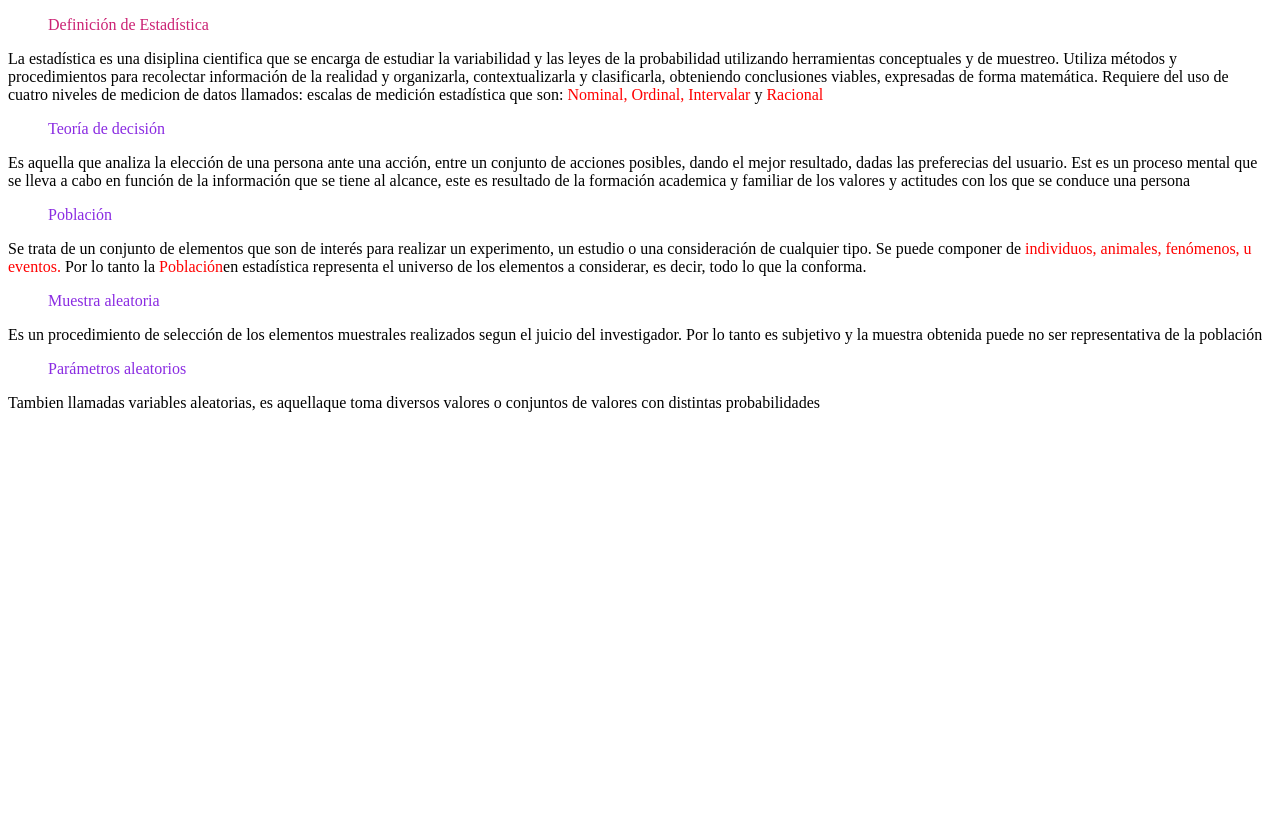
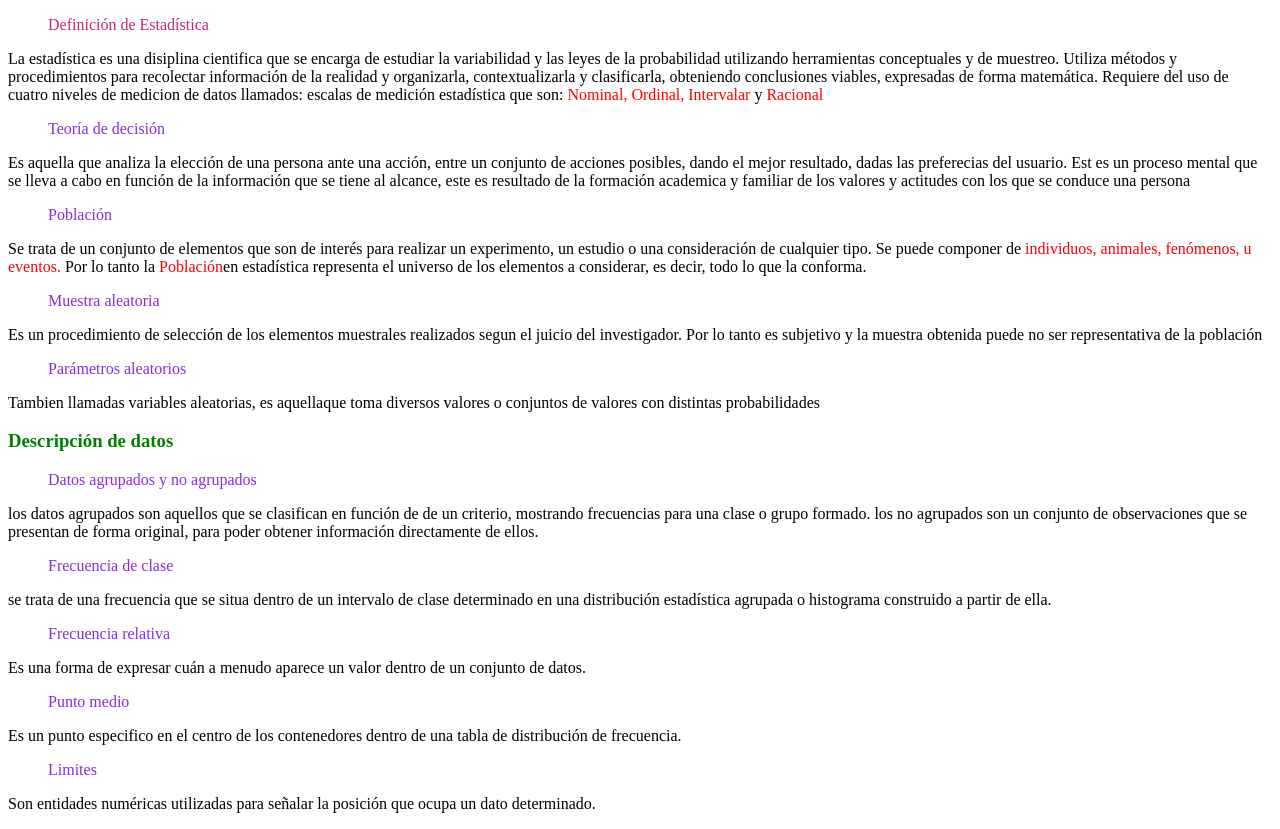
Before and after one commit to ignaciomal/TemarioPE, a plain HTML site: page index.html in a window 1280 px wide. Shown: the part 105-934 px from the top of the page. Before the commit the page ends 800 px from the top, so only its background shows below. Drawn offline with Linux system fonts and the light colour scheme.

Commit message:
Se agrego la definion de los subtemas de del apartado 1.2
Signed-off-by: irvingolguim@gmail.com <230110716@itsoeh.edu.mx>

```diff
--- a/index.html
+++ b/index.html
@@ -32,6 +32,24 @@
    <ul style="color: blueviolet;">Parámetros aleatorios</ul>
    <p>Tambien llamadas variables aleatorias, es aquellaque toma diversos valores o conjuntos de valores con distintas probabilidades</p>
 
+   <h3 style="color:green;">Descripción de datos</h3>
+
+   <ul style="color: blueviolet;">Datos agrupados y no agrupados</ul>
+   <p>los datos agrupados son aquellos que se clasifican en función de de un criterio, mostrando frecuencias para una clase o grupo formado. los no agrupados son un conjunto de observaciones que se presentan de forma original, para poder obtener información directamente de ellos.</p>
+
+   <ul style="color: blueviolet;">Frecuencia de clase</ul>
+   <p>se trata de una frecuencia que se situa dentro de un intervalo de clase determinado en una distribución estadística agrupada o histograma construido a partir de ella.</p>
+
+   <ul style="color: blueviolet;">Frecuencia relativa</ul>
+   <p>Es una forma de expresar cuán a menudo aparece un valor dentro de un conjunto de datos.</p>
+
+   <ul style="color: blueviolet;">Punto medio</ul>
+   <p>Es un punto especifico en el centro de los contenedores dentro de una tabla de distribución de frecuencia.</p>
+
+   <ul style="color: blueviolet;">Limites</ul>
+   <p>Son entidades numéricas utilizadas para señalar la posición que ocupa un dato determinado.</p>
+
+
 
 </body>
 
```
